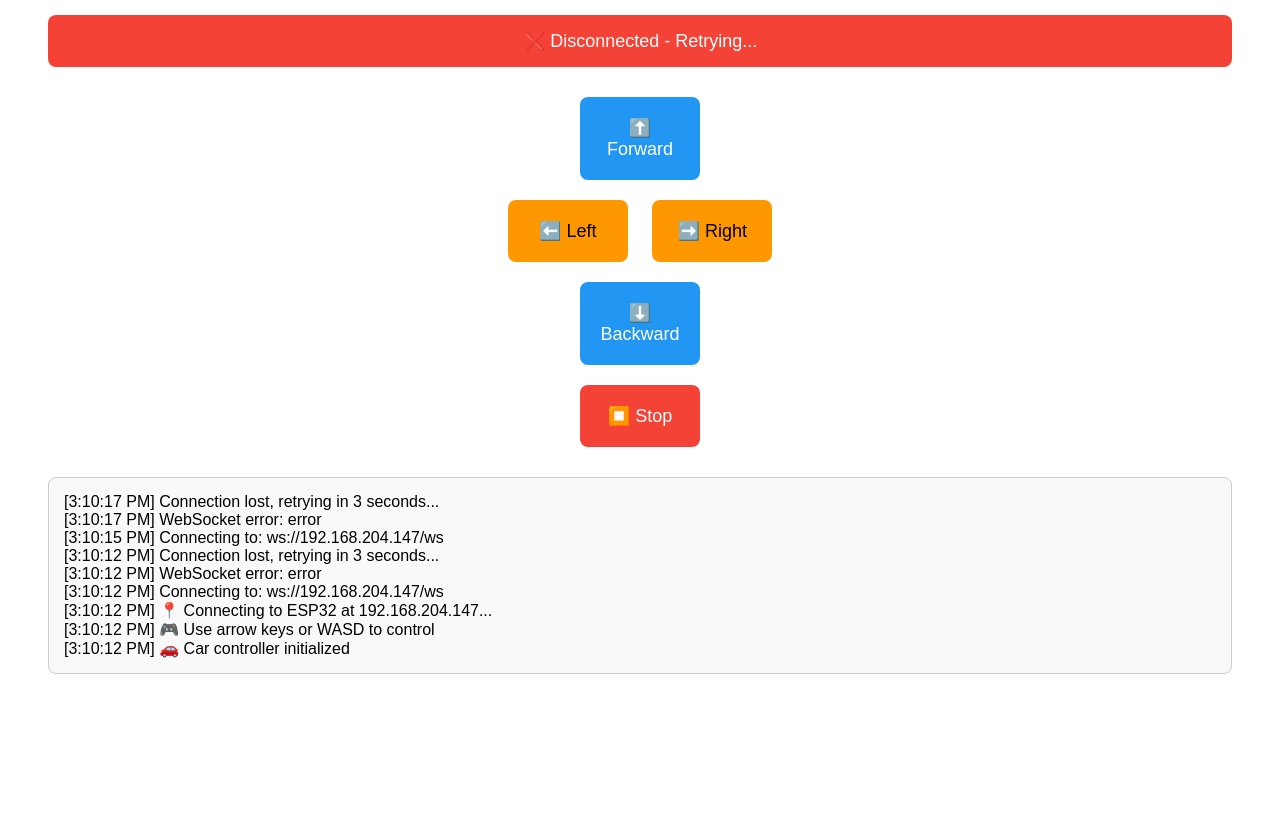
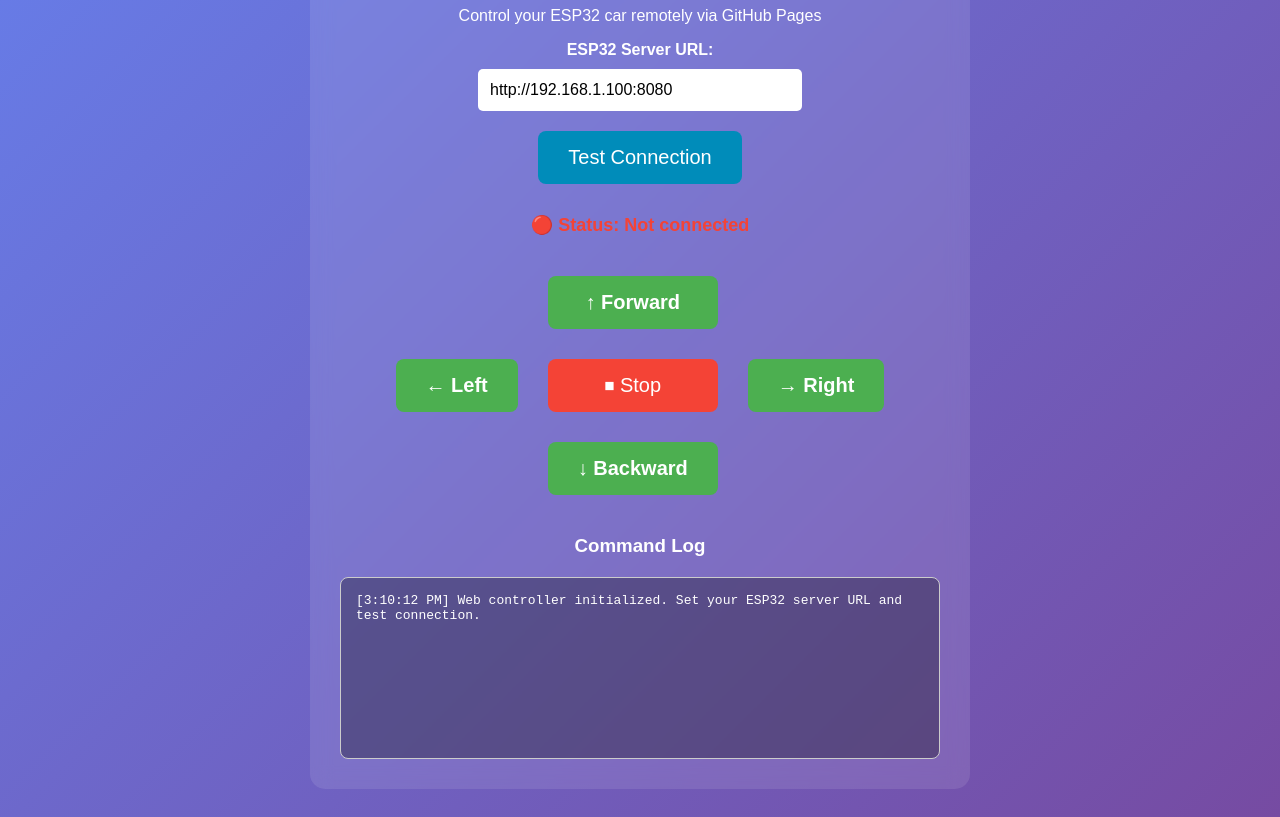
Before and after one commit to kotaAnuj/aibotcar, a plain HTML site: page index.html in a window 1280 px wide. Shown: the part 132-949 px from the top of the page. Before the commit the page ends 854 px from the top, so only its background shows below. Drawn offline with Linux system fonts and the light colour scheme.

Commit message:
Update index.html

```diff
--- a/index.html
+++ b/index.html
@@ -3,102 +3,246 @@
 <head>
   <title>ESP32 Car Control</title>
   <style>
-        body { text-align: center; font-family: Arial; padding: 20px; }
-        button { padding: 20px; font-size: 18px; margin: 10px; width: 120px; border: none; border-radius: 8px; cursor: pointer; }
-        #status { margin: 20px; padding: 15px; font-size: 18px; border-radius: 8px; }
-        .connected { background: #4CAF50; color: white; }
-        .disconnected { background: #f44336; color: white; }
-        .connecting { background: #FF9800; color: white; }
+    body {
+      text-align: center;
+      font-family: Arial;
+      padding: 20px;
+      background: linear-gradient(135deg, #667eea 0%, #764ba2 100%);
+      color: white;
+      min-height: 100vh;
+    }
+    .container {
+      max-width: 600px;
+      margin: 0 auto;
+      background: rgba(255,255,255,0.1);
+      padding: 30px;
+      border-radius: 15px;
+      backdrop-filter: blur(10px);
+    }
+    button {
+      padding: 15px 30px;
+      font-size: 20px;
+      margin: 10px;
+      border: none;
+      border-radius: 8px;
+      cursor: pointer;
+      transition: all 0.3s ease;
+    }
+    .control-btn {
+      background: #4CAF50;
+      color: white;
+      font-weight: bold;
+    }
+    .control-btn:hover {
+      background: #45a049;
+      transform: scale(1.05);
+    }
+    .stop-btn {
+      background: #f44336;
+      color: white;
+    }
+    .stop-btn:hover {
+      background: #da190b;
+      transform: scale(1.05);
+    }
+    .test-btn {
+      background: #008CBA;
+      color: white;
+    }
+    .test-btn:hover {
+      background: #007B9A;
+    }
+    #status {
+      margin: 20px;
+      font-size: 18px;
+      font-weight: bold;
+    }
+    .connected { color: #4CAF50; }
+    .disconnected { color: #f44336; }
+    input {
+      padding: 12px;
+      font-size: 16px;
+      border: none;
+      border-radius: 5px;
+      width: 300px;
+      margin: 10px;
+    }
+    #log {
+      background: rgba(0,0,0,0.3);
+      color: #fff;
+      border-radius: 8px;
+      margin-top: 20px;
+    }
+    .controls-grid {
+      display: grid;
+      grid-template-areas:
+        ". forward ."
+        "left stop right"
+        ". backward .";
+      gap: 10px;
+      justify-content: center;
+      margin: 30px 0;
+    }
+    #forward { grid-area: forward; }
+    #left { grid-area: left; }
+    #stop { grid-area: stop; }
+    #right { grid-area: right; }
+    #backward { grid-area: backward; }
   </style>
 </head>
 <body>
-    <h1>🚗 ESP32 Car Control</h1>
-    <p>Connected to: <strong>192.168.204.147</strong></p>
+  <div class="container">
+    <h1>🚗 ESP32 Car Controller</h1>
+    <p>Control your ESP32 car remotely via GitHub Pages</p>
 
-    <div id="status" class="connecting">🔄 Connecting to ESP32...</div>
+    <div class="connection-section">
+      <label><strong>ESP32 Server URL:</strong></label><br>
+      <input type="text" id="serverUrl" placeholder="http://192.168.1.100:8080" value="http://192.168.1.100:8080">
+      <br>
+      <button class="test-btn" onclick="testConnection()">Test Connection</button>
+    </div>
+
+    <p id="status" class="disconnected">🔴 Status: Not connected</p>
+
+    <div class="controls-grid">
+      <button id="forward" class="control-btn" onclick="sendCommand('forward')">↑ Forward</button>
+      <button id="left" class="control-btn" onclick="sendCommand('left')">← Left</button>
+      <button id="stop" class="stop-btn" onclick="sendCommand('stop')">⏹ Stop</button>
+      <button id="right" class="control-btn" onclick="sendCommand('right')">→ Right</button>
+      <button id="backward" class="control-btn" onclick="sendCommand('backward')">↓ Backward</button>
+    </div>
 
     <div>
-        <button onclick="send('forward')" style="background:#2196F3;color:white">⬆️ Forward</button><br>
-        <button onclick="send('left')" style="background:#FF9800;color:black">⬅️ Left</button>
-        <button onclick="send('right')" style="background:#FF9800;color:black">➡️ Right</button><br>
-        <button onclick="send('backward')" style="background:#2196F3;color:white">⬇️ Backward</button><br>
-        <button onclick="send('stop')" style="background:#f44336;color:white">⏹️ Stop</button>
+      <h3>Command Log</h3>
+      <div id="log" style="border:1px solid #ccc; padding:15px; min-height:150px; text-align:left; font-family: monospace;"></div>
+    </div>
   </div>
 
-    <div id="log" style="border:1px solid #ccc; padding:15px; margin:20px; min-height:150px; text-align:left; border-radius:8px; background:#f9f9f9;"></div>
+  <script>
+    let isConnected = false;
 
-    <script>
-        let ws;
-        const espIP = "192.168.204.147";
-
-        function log(msg) {
+    function log(message, type = 'info') {
       const logDiv = document.getElementById('log');
       const timestamp = new Date().toLocaleTimeString();
-            logDiv.innerHTML = `[${timestamp}] ${msg}<br>` + logDiv.innerHTML;
+      const color = type === 'error' ? '#ff6b6b' : type === 'success' ? '#51cf66' : '#fff';
+      logDiv.innerHTML += `<span style="color: ${color}">[${timestamp}] ${message}</span><br>`;
+      logDiv.scrollTop = logDiv.scrollHeight;
     }
 
-        function connect() {
-            const url = `ws://${espIP}/ws`;
-            log(`Connecting to: ${url}`);
-
-            ws = new WebSocket(url);
-
-            ws.onopen = () => {
-                document.getElementById('status').className = 'connected';
-                document.getElementById('status').innerHTML = '✅ Connected to ESP32!';
-                log('WebSocket connection established');
-            };
-
-            ws.onclose = () => {
-                document.getElementById('status').className = 'disconnected';
-                document.getElementById('status').innerHTML = '❌ Disconnected - Retrying...';
-                log('Connection lost, retrying in 3 seconds...');
-                setTimeout(connect, 3000);
-            };
-
-            ws.onerror = (error) => {
-                log('WebSocket error: ' + error.type);
-            };
-
-            ws.onmessage = (e) => {
-                log(`ESP32: ${e.data}`);
-            };
+    async function testConnection() {
+      const url = document.getElementById('serverUrl').value.trim();
+      if (!url) {
+        alert('Please enter server URL');
+        return;
       }
 
-        function send(cmd) {
-            if (ws && ws.readyState === WebSocket.OPEN) {
-                ws.send(cmd);
-                log(`Sent: ${cmd}`);
+      log(`Testing connection to: ${url}`, 'info');
+
+      try {
+        const controller = new AbortController();
+        const timeoutId = setTimeout(() => controller.abort(), 5000);
+
+        const response = await fetch(url + '/ping', {
+          signal: controller.signal
+        });
+
+        clearTimeout(timeoutId);
+
+        if (response.ok) {
+          const data = await response.text();
+          document.getElementById('status').textContent = '🟢 Status: Connected to ESP32';
+          document.getElementById('status').className = 'connected';
+          isConnected = true;
+          log('Successfully connected to ESP32 server!', 'success');
         } else {
-                log(`❌ Cannot send "${cmd}" - Not connected`);
+          throw new Error(`Server responded with status: ${response.status}`);
+        }
+      } catch (error) {
+        document.getElementById('status').textContent = '🔴 Status: Connection failed';
+        document.getElementById('status').className = 'disconnected';
+        isConnected = false;
+
+        if (error.name === 'AbortError') {
+          log('Connection timeout - Server not responding', 'error');
+        } else {
+          log('Connection failed: ' + error.message, 'error');
+        }
+      }
+    }
+
+    async function sendCommand(command) {
+      if (!isConnected) {
+        alert('Please test connection first!');
+        return;
+      }
+
+      const baseUrl = document.getElementById('serverUrl').value.trim();
+      if (!baseUrl) {
+        alert('Please set server URL first');
+        return;
+      }
+
+      // Visual feedback
+      const button = event.target;
+      const originalText = button.textContent;
+      button.textContent = '⏳ Sending...';
+      button.disabled = true;
+
+      try {
+        const response = await fetch(baseUrl + '/command', {
+          method: 'POST',
+          headers: {
+            'Content-Type': 'application/json',
+          },
+          body: JSON.stringify({ command: command })
+        });
+
+        if (response.ok) {
+          const data = await response.text();
+          log(`Command sent: ${command} - Response: ${data}`, 'success');
+        } else {
+          throw new Error(`HTTP ${response.status}`);
+        }
+      } catch (error) {
+        log(`Error sending command '${command}': ${error.message}`, 'error');
+        document.getElementById('status').textContent = '🔴 Status: Connection lost';
+        document.getElementById('status').className = 'disconnected';
+        isConnected = false;
+      } finally {
+        // Restore button
+        setTimeout(() => {
+          button.textContent = originalText;
+          button.disabled = false;
+        }, 500);
       }
     }
 
     // Keyboard controls
     document.addEventListener('keydown', (e) => {
-            const keys = {
-                'ArrowUp': 'forward',
-                'ArrowDown': 'backward',
-                'ArrowLeft': 'left',
-                'ArrowRight': 'right',
-                ' ': 'stop',
-                'w': 'forward',
-                's': 'backward',
-                'a': 'left',
-                'd': 'right'
-            };
-            if(keys[e.key]) {
-                send(keys[e.key]);
+      if (!isConnected) return;
+
+      switch(e.key) {
+        case 'ArrowUp':
+          sendCommand('forward');
+          break;
+        case 'ArrowLeft':
+          sendCommand('left');
+          break;
+        case 'ArrowRight':
+          sendCommand('right');
+          break;
+        case 'ArrowDown':
+          sendCommand('backward');
+          break;
+        case ' ':
           e.preventDefault();
+          sendCommand('stop');
+          break;
       }
     });
 
-        // Auto-connect on load
-        window.addEventListener('load', connect);
-
-        log('🚗 Car controller initialized');
-        log('🎮 Use arrow keys or WASD to control');
-        log(`📍 Connecting to ESP32 at ${espIP}...`);
+    // Initial log
+    log('Web controller initialized. Set your ESP32 server URL and test connection.', 'info');
   </script>
 </body>
 </html>
```
Lines whose indentation alone changed are shown as unchanged.
